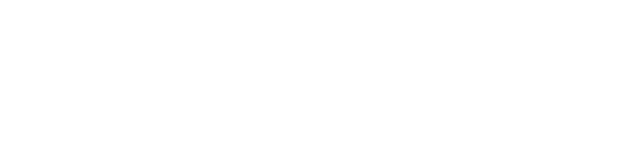
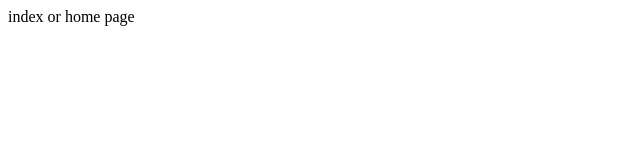
Before and after one commit to MrsRamirez/CunyQccNyCeoMicro2, a plain HTML site: page index.html in a window 1280 px wide. Shown: the whole page, without its empty margins (0-640 px from the left). Drawn offline with Linux system fonts and the light colour scheme.

Commit message:
added text

```diff
--- a/index.html
+++ b/index.html
@@ -7,6 +7,7 @@
     <link href="style.css" rel="stylesheet" type="text/css" />
   </head>
   <body>
+    index or home page
     <script src="script.js"></script>
   </body>
 </html>
```
